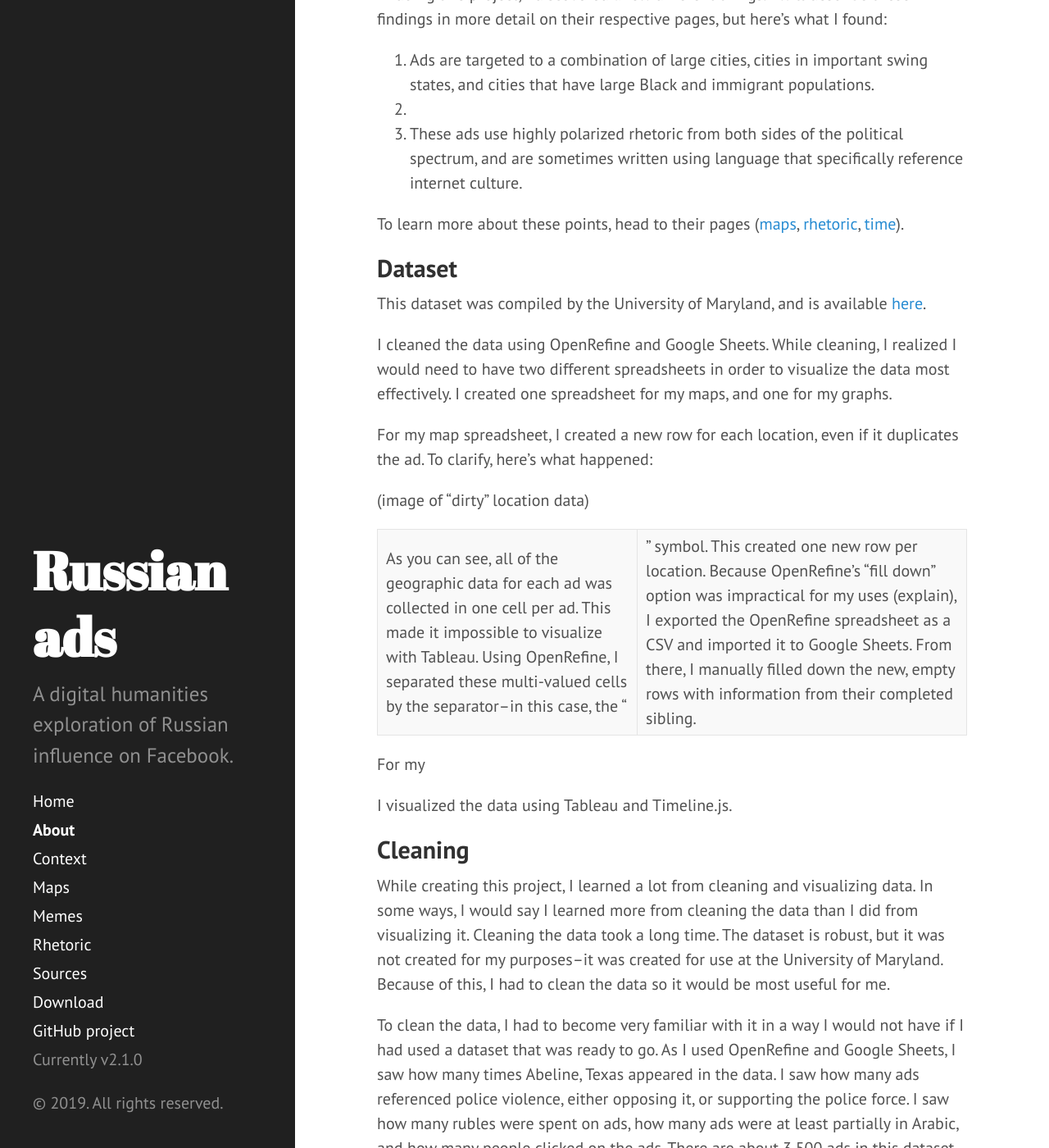
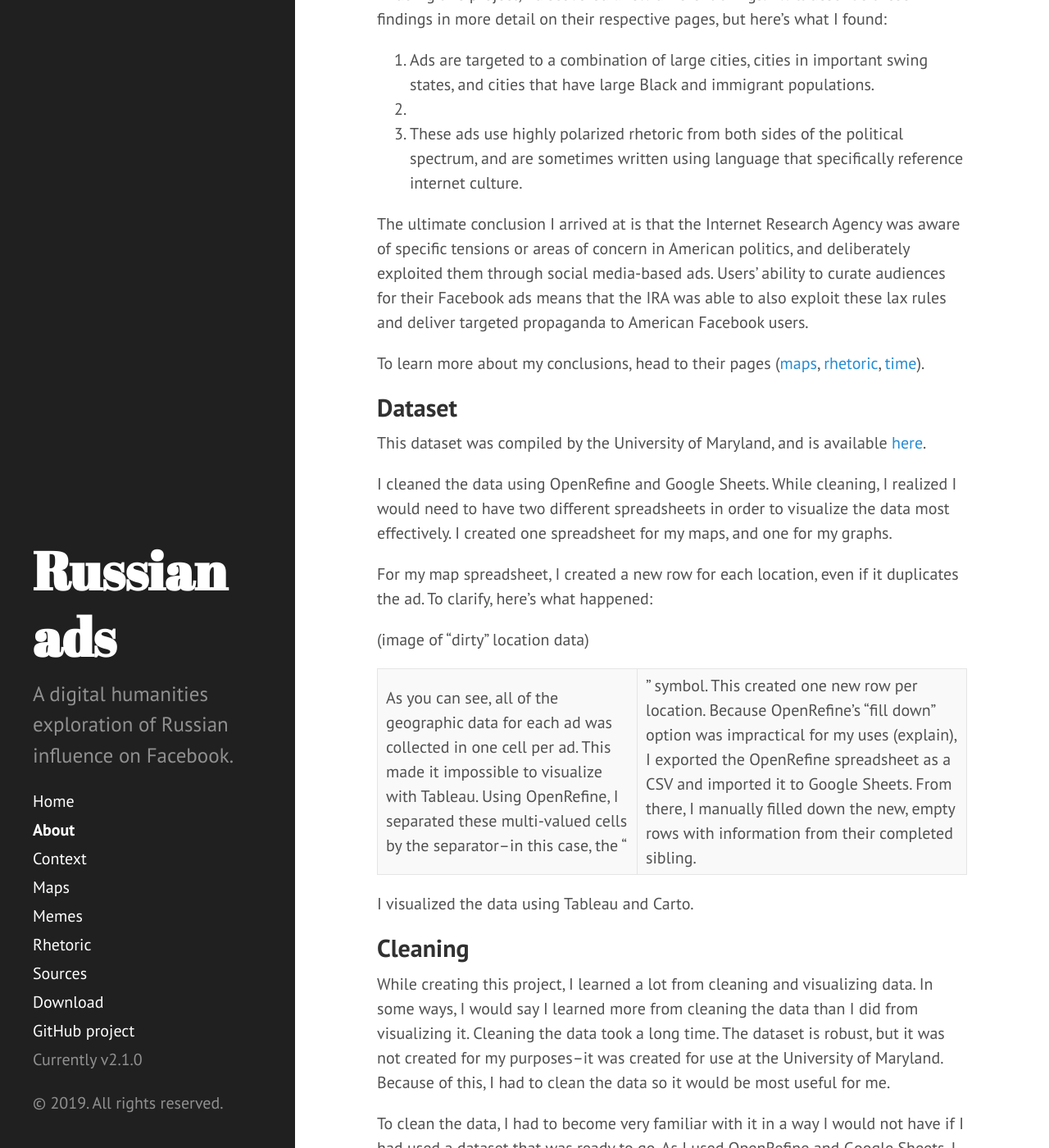
Before and after one commit to isawil/russian-ads, a Jekyll site: the page built from about.md, in a window 1280 px wide and 1400 px high, scrolled down 690 px. Shown: the whole window at 82% size. Built offline with Jekyll 4.4.1, drawn with Linux system fonts in a browser that asks for light colours; some of the changed text lies outside the part shown.

Commit message:
Update about.md

```diff
--- a/about.md
+++ b/about.md
@@ -21,7 +21,9 @@ In doing this project, I discovered a few different things. I will describe thes
 2.
 3. These ads use highly polarized rhetoric from both sides of the political spectrum, and are sometimes written using language that specifically reference internet culture.
 
-To learn more about these points, head to their pages ([maps](https://isawil.github.io/russian-ads/maps), [rhetoric](https://isawil.github.io/russian-ads/memes), [time](https://isawil.github.io/russian-ads/time)).
+The ultimate conclusion I arrived at is that the Internet Research Agency was aware of specific tensions or areas of concern in American politics, and deliberately exploited them through social media-based ads. Users' ability to curate audiences for their Facebook ads means that the IRA was able to also exploit these lax rules and deliver targeted propaganda to American Facebook users.
+
+To learn more about my conclusions, head to their pages ([maps](https://isawil.github.io/russian-ads/maps), [rhetoric](https://isawil.github.io/russian-ads/rhetoric), [time](https://isawil.github.io/russian-ads/time)).
 
 ## Dataset
 
@@ -35,9 +37,7 @@ For my map spreadsheet, I created a new row for each location, even if it duplic
 
 As you can see, all of the geographic data for each ad was collected in one cell per ad. This made it impossible to visualize with Tableau. Using OpenRefine, I separated these multi-valued cells by the separator--in this case, the "|" symbol. This created one new row per location. Because OpenRefine's "fill down" option was impractical for my uses (explain), I exported the OpenRefine spreadsheet as a CSV and imported it to Google Sheets. From there, I manually filled down the new, empty rows with information from their completed sibling.
 
-For my
-
-I visualized the data using Tableau and Timeline.js.
+I visualized the data using Tableau and Carto.
 
 ## Cleaning
 
@@ -59,4 +59,4 @@ Another constraint of the dataset is that many of these ads are at least partial
 
 ## Me
 
-My name is Isaac Williams. I'm a graduate student at UCLA, where I study library and information science. I created this project for Miriam Posner's Digital Humanities 201 class. You can learn more about me [here](https://isawil.github.io).
+My name is Isaac Williams. I'm a graduate student at UCLA, where I study library and information science with a concentration in informatics. I created this project for Miriam Posner's Digital Humanities 201 class. You can learn more about me [here](https://isawil.github.io).
```
